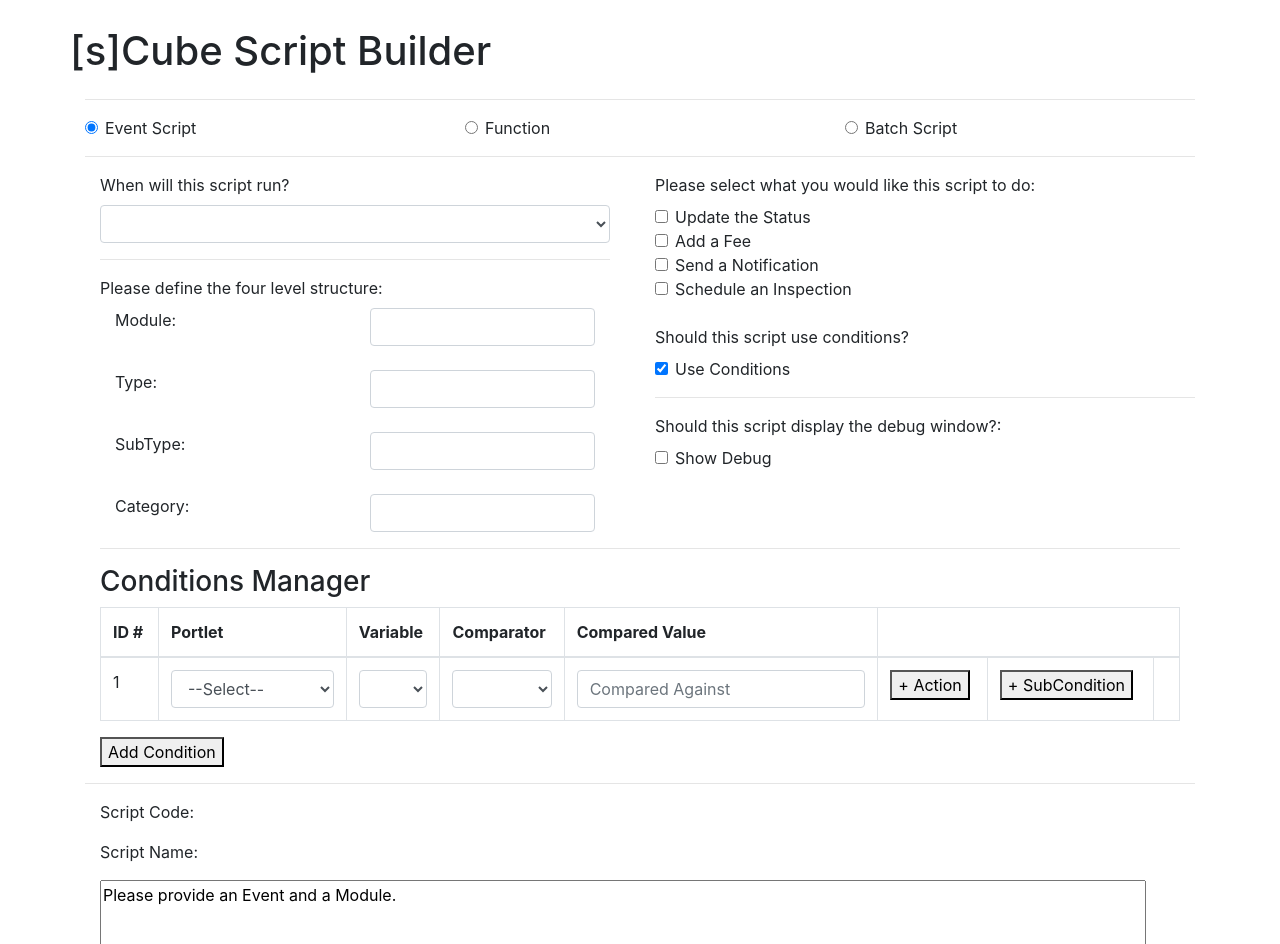
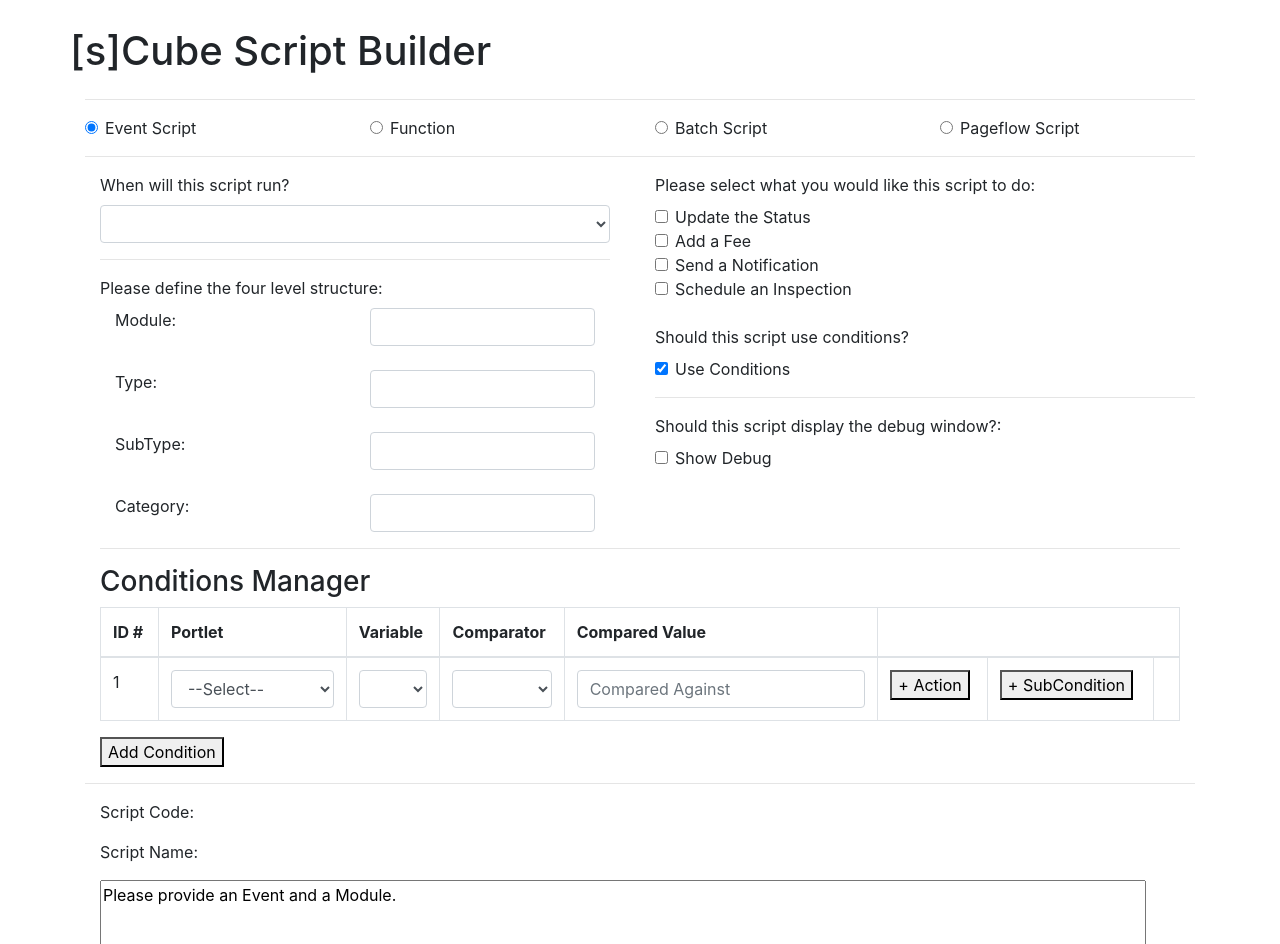
Before and after one commit to ItsAMeNick/sCube-Script-Builder, a React (Create React App) app: page / in a window 1280 px wide. Shown: the top 944 px of the page. Built offline with nearby package versions, Linux system fonts and the light colour scheme.

Commit message:
[NZ] Mode backend

```diff
--- a/src/components/CORE_Event.js
+++ b/src/components/CORE_Event.js
@@ -28,11 +28,11 @@ class CORE_Event extends Component {
                 <option></option>
                 <option value="ASA">ASA - After an application is submitted.</option>
                 <option value="ASB">ASB - Before an application can be submitted.</option>
+                <option value="CTRCA">CTRCA - After a record is assigned its CAP.</option>
+                <option value="IRSA">IRSA - After inspection results have been submitted.</option>
+                <option value="IRSB">IRSB - Before inspcetion results can be submitted.</option>
                 <option value="WTUA">WTUA - After the workflow has advanced.</option>
                 <option value="WTUB">WTUB - Before the workflow is able to advance.</option>
-                <option value="IRSA">IRSA - After inspection results have been submitted.</option>
-                <option value="IRSB">IRSB - Before inspcetion results can be submitted.</option>
-                <option value="CTRCA">CTRCA - After a record is assigned its CAP.</option>
             </Form.Control>
             </Form>
         </div>
--- a/src/components/CORE_GenerateOutput.js
+++ b/src/components/CORE_GenerateOutput.js
@@ -179,6 +179,10 @@ class CORE_GenerateOutput extends Component {
         return fees_text;
     }
 
+    getNoteText = note_num => {
+        //sendNotificationSCUBE(notificationTemplateName, fromEmail, contacts, professionals, reportName, reportParameter, reportModule, capId, emailParams)
+    }
+
     render() {
         return (
         <div>
--- a/src/components/CORE_Mode.js
+++ b/src/components/CORE_Mode.js
@@ -14,13 +14,12 @@ class CORE_Event extends Component {
 
     handleChange(event) {
         this.props.update({
-            event_type: event.target.value
+            mode: event.target.id
         });
-        event.preventDefault();
     };
 
     componentDidMount() {
-        //Have Conditions be on by default
+        //Set default
         document.getElementById("event_script").checked = true;
     };
 
@@ -28,11 +27,13 @@ class CORE_Event extends Component {
         return (
         <Row>
             <Col>
-                <Form.Check id="event_script" type="radio" name = "mode" label="Event Script"/>
+                <Form.Check id="event_script" label="Event Script" type="radio" name = "mode" onChange={this.handleChange}/>
             </Col> <Col>
-                <Form.Check id="function" type="radio" name = "mode" label="Function"/>
+                <Form.Check id="function" type="radio" name = "mode" label="Function" onChange={this.handleChange}/>
             </Col> <Col>
-                <Form.Check id="batch_script" type="radio" name = "mode" label="Batch Script"/>
+                <Form.Check id="batch_script" type="radio" name = "mode" label="Batch Script" onChange={this.handleChange}/>
+            </Col> <Col>
+                <Form.Check id="pageflow" type="radio" name = "mode" label="Pageflow Script" onChange={this.handleChange}/>
             </Col>
         </Row>
         );
--- a/src/modules/reducer.js
+++ b/src/modules/reducer.js
@@ -56,6 +56,11 @@ const sCubeReducer = (state = initialState, action) => {
         return state;
     }
 
+    case "update_mode": {
+        let newState = _.cloneDeep(state);
+        newState.mode = action.payload.mode;
+        return newState;
+    }
     case "update_event_type": {
         let newState = _.cloneDeep(state);
         newState.event_type = action.payload.event_type;
```
